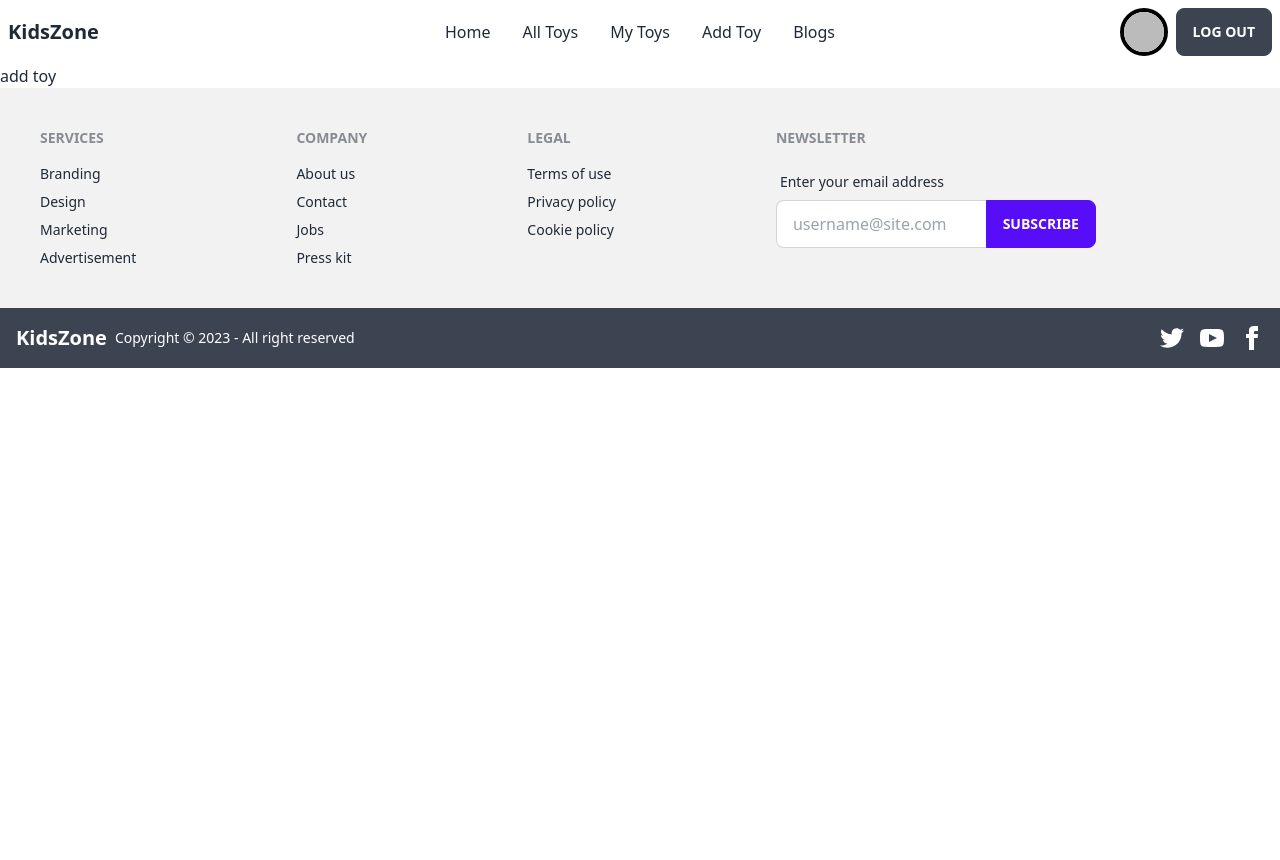
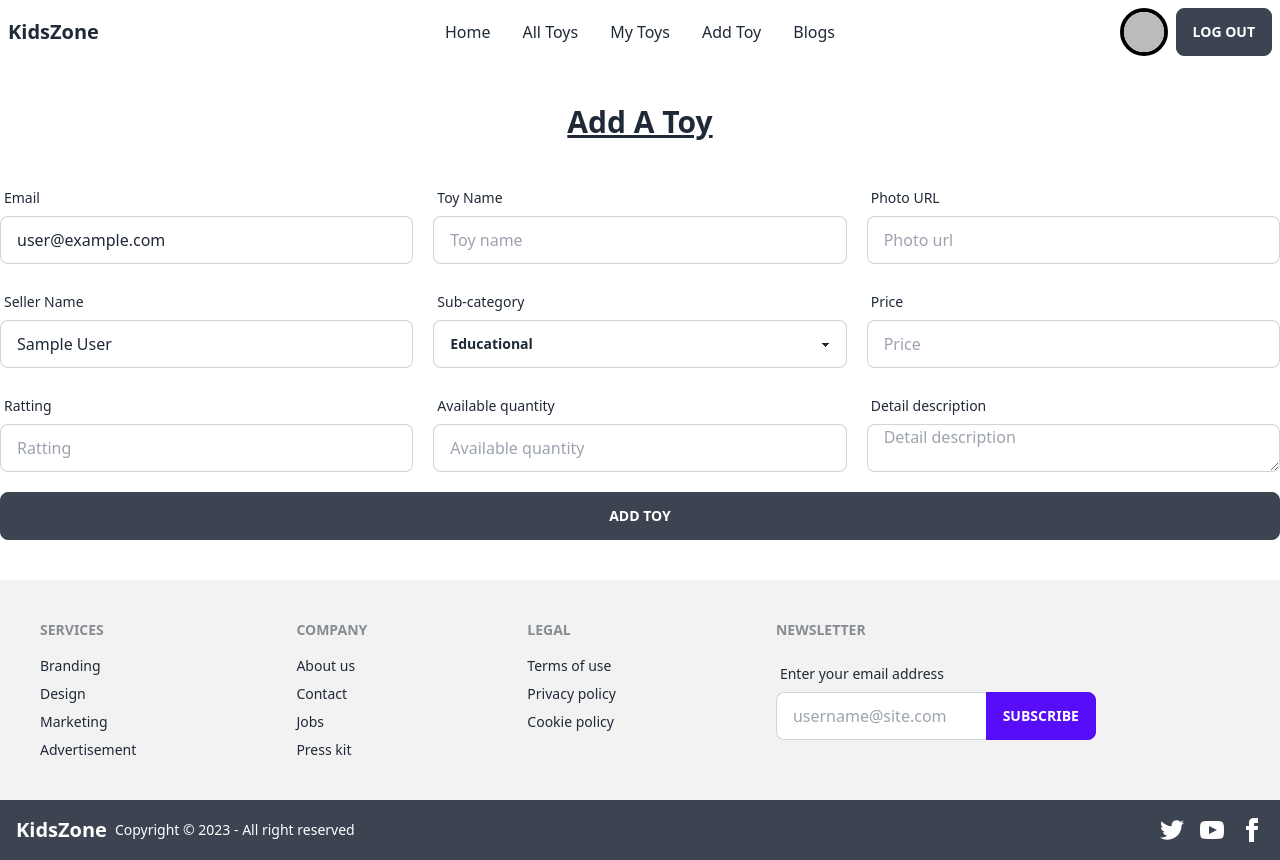
Before and after one commit to dipto3478/KidsZone_client, a React (Vite) app: page /addtoy in a window 1280 px wide. Before the commit the page ends 800 px from the top, so only its background shows below. Built offline with nearby package versions, Linux system fonts and the light colour scheme; no server answers; sample sign-in values are in the browser's storage.

Commit message:
add toy added

```diff
--- a/index.html
+++ b/index.html
@@ -4,7 +4,7 @@
     <meta charset="UTF-8" />
     <link rel="icon" type="image/svg+xml" href="/vite.svg" />
     <meta name="viewport" content="width=device-width, initial-scale=1.0" />
-    <title>Vite + React</title>
+    <title>KidsZone</title>
   </head>
   <body>
     <div id="root"></div>
--- a/src/Router/Router.jsx
+++ b/src/Router/Router.jsx
@@ -7,6 +7,7 @@ import AllToys from "../components/AllToys/AllToys";
 import MyToys from "../components/MyToys/MyToys";
 import AddToy from "../components/AddToy/AddToy";
 import Blogs from "../components/Blogs/Blogs";
+import PrivateRouter from "../components/PrivateRouter/PrivateRouter";
 
 const router = createBrowserRouter([
   {
@@ -31,11 +32,19 @@ const router = createBrowserRouter([
       },
       {
         path: "/mytoys",
-        element: <MyToys />,
+        element: (
+          <PrivateRouter>
+            <MyToys />
+          </PrivateRouter>
+        ),
       },
       {
         path: "/addtoy",
-        element: <AddToy />,
+        element: (
+          <PrivateRouter>
+            <AddToy />
+          </PrivateRouter>
+        ),
       },
       {
         path: "/blogs",
--- a/src/components/AddToy/AddToy.jsx
+++ b/src/components/AddToy/AddToy.jsx
@@ -1,7 +1,149 @@
+import { useContext } from "react";
+import { AuthContext } from "../Provider/AuthProvider";
+
 const AddToy = () => {
+  const { user } = useContext(AuthContext);
+
+  const handleAddToy = (event) => {
+    event.preventDefault();
+    const form = event.target;
+    const email = user?.email;
+    const productName = form.toy.value;
+    const productImg = form.photo.value;
+    const sellerName = form.name.value;
+    const sub_category = form.sub_category.value;
+    const price = form.price.value;
+    const ratting = form.ratting.value;
+    const quantity = form.quantity.value;
+    const description = form.description.value;
+    const productDetails = {
+      productName,
+      productImg,
+      sellerName,
+      sub_category,
+      price,
+      ratting,
+      quantity,
+      description,
+      email,
+    };
+    console.log(productDetails);
+  };
   return (
-    <div>
-      <h3>add toy</h3>
+    <div className="mb-10">
+      <h3 className="text-3xl font-bold my-10 text-center underline">
+        Add A Toy
+      </h3>
+      <form
+        onSubmit={handleAddToy}
+        className="grid md:grid-cols-2 lg:grid-cols-3 gap-5"
+      >
+        <div className="form-control">
+          <label className="label">
+            <span className="label-text">Email</span>
+          </label>
+          <input
+            defaultValue={user?.email}
+            name="email"
+            type="email"
+            placeholder="email"
+            className="input input-bordered"
+          />
+        </div>
+        <div className="form-control">
+          <label className="label">
+            <span className="label-text">Toy Name</span>
+          </label>
+          <input
+            name="toy"
+            type="toy"
+            placeholder="Toy name"
+            className="input input-bordered"
+          />
+        </div>
+        <div className="form-control">
+          <label className="label">
+            <span className="label-text">Photo URL</span>
+          </label>
+          <input
+            name="photo"
+            type="url"
+            placeholder="Photo url"
+            className="input input-bordered"
+          />
+        </div>
+        <div className="form-control">
+          <label className="label">
+            <span className="label-text">Seller Name</span>
+          </label>
+          <input
+            name="name"
+            defaultValue={user?.displayName}
+            type="text"
+            placeholder="seller name"
+            className="input input-bordered"
+          />
+        </div>
+        <div className="form-control">
+          <label className="label">
+            <span className="label-text">Sub-category</span>
+          </label>
+          <select
+            defaultValue={"Educational"}
+            className="select select-bordered"
+            name="sub_category"
+          >
+            <option value="Educational">Educational</option>
+            <option value="Car Toys">Car Toys</option>
+            <option value="Language Toys">Language Toys</option>
+            <option value="Science Toys">Science Toys</option>
+          </select>
+        </div>
+        <div className="form-control">
+          <label className="label">
+            <span className="label-text">Price</span>
+          </label>
+          <input
+            name="price"
+            type="number"
+            placeholder="Price"
+            className="input input-bordered"
+          />
+        </div>
+        <div className="form-control">
+          <label className="label">
+            <span className="label-text">Ratting</span>
+          </label>
+          <input
+            name="ratting"
+            type="text"
+            placeholder="Ratting"
+            className="input input-bordered"
+          />
+        </div>
+        <div className="form-control">
+          <label className="label">
+            <span className="label-text">Available quantity</span>
+          </label>
+          <input
+            name="quantity"
+            type="number"
+            placeholder="Available quantity"
+            className="input input-bordered"
+          />
+        </div>
+        <div className="form-control">
+          <label className="label">
+            <span className="label-text">Detail description</span>
+          </label>
+          <textarea
+            name="description"
+            placeholder="Detail description"
+            className="input input-bordered"
+          ></textarea>
+        </div>
+        <input className="btn col-span-3" type="submit" value="Add Toy" />
+      </form>
     </div>
   );
 };
--- a/src/components/PrivateRouter/PrivateRouter.jsx
+++ b/src/components/PrivateRouter/PrivateRouter.jsx
@@ -7,7 +7,7 @@ const PrivateRouter = ({ children }) => {
   const location = useLocation();
   if (loading) {
     return (
-      <div className="flex justify-center items-center h-[calc(100vh-103px)]">
+      <div className="flex justify-center items-center h-[calc(100vh-323px)]">
         <progress className="progress w-56"></progress>
       </div>
     );
```
